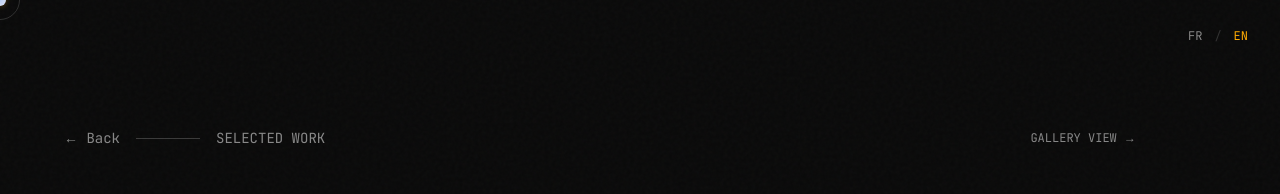
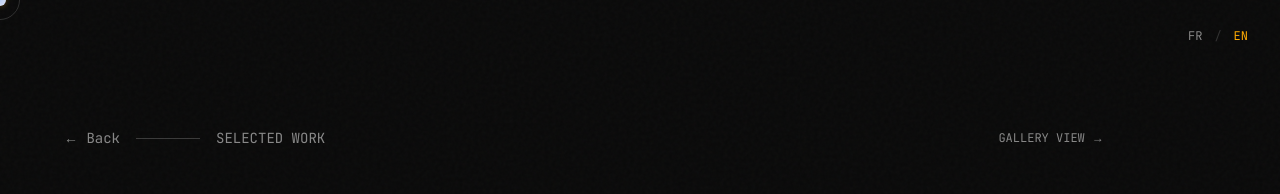
Before and after one commit to AThevon/adrienthevon, a Next.js app: page /work in a window 1280 px wide. Both pictures are taken after a click on the button "LIST VIEW". Shown: the top 194 px of the page. Built offline with nearby package versions, Linux system fonts and the light colour scheme; no server answers.

Commit message:
wip: update readme

```diff
--- a/src/app/work/page.tsx
+++ b/src/app/work/page.tsx
@@ -39,7 +39,7 @@ export default function WorkPage() {
         <LiquidCursor intensity={0.3} />
 
         {/* Mode toggle - positioned below language switcher */}
-        <div className="fixed top-8 right-24 z-40 flex items-center gap-4">
+        <div className="fixed top-8 right-32 z-40 flex items-center gap-4">
           <button
             onClick={() => setViewMode("list")}
             className="font-mono text-xs text-muted hover:text-foreground transition-colors"
@@ -102,7 +102,7 @@ export default function WorkPage() {
               {/* Mode toggle */}
               <button
                 onClick={() => setViewMode("gallery")}
-                className="font-mono text-xs text-muted hover:text-accent transition-colors mr-20"
+                className="font-mono text-xs text-muted hover:text-accent transition-colors mr-28"
                 data-cursor="hover"
               >
                 {t("galleryView")}
```
Also changed, not shown: 2 other files (tests, documents, lock files or other folders).
